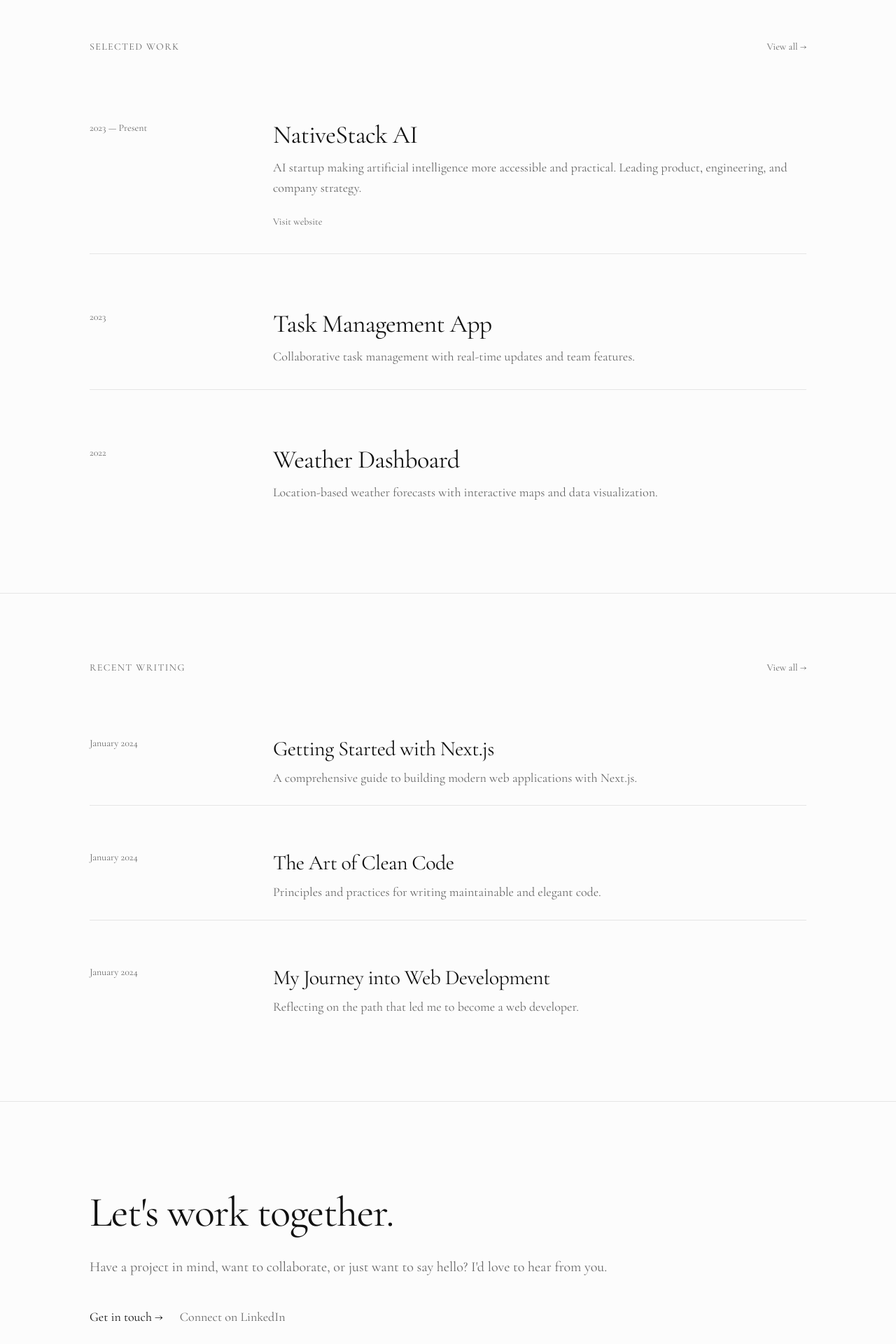
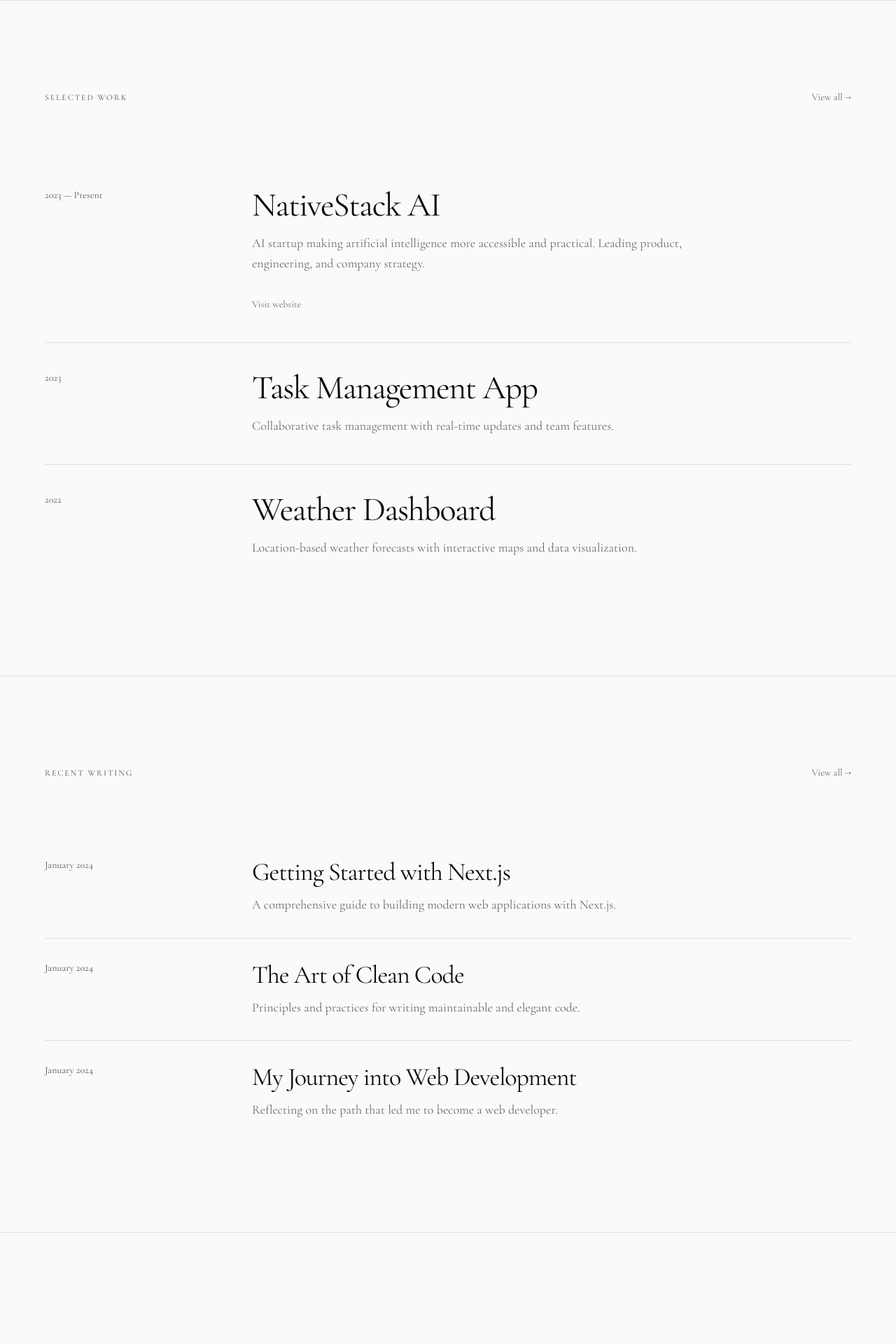
Before and after one commit to danteocualesjr/personal-website3, a Next.js app: page / in a window 1280 px wide. Shown: the part 800-2720 px from the top of the page at 70% size. Built offline with nearby package versions, Linux system fonts and the light colour scheme.

Commit message:
changing ui

```diff
--- a/app/globals.css
+++ b/app/globals.css
@@ -5,18 +5,20 @@
 @tailwind utilities;
 
 :root {
-  --bg: #fcfcfc;
-  --text: #111;
-  --muted: #666;
-  --border: #e5e5e5;
+  --bg: #fafafa;
+  --text: #0a0a0a;
+  --muted: #6b6b6b;
+  --border: #e0e0e0;
+  --accent: #0a0a0a;
 }
 
 @media (prefers-color-scheme: dark) {
   :root {
-    --bg: #111;
-    --text: #fafafa;
-    --muted: #888;
-    --border: #333;
+    --bg: #0a0a0a;
+    --text: #f5f5f5;
+    --muted: #a0a0a0;
+    --border: #2a2a2a;
+    --accent: #f5f5f5;
   }
 }
 
@@ -33,9 +35,10 @@
   color: var(--text);
   font-family: 'Cormorant Garamond', Georgia, serif;
   font-weight: 400;
-  font-size: 18px;
-  line-height: 1.7;
+  font-size: 19px;
+  line-height: 1.75;
   -webkit-font-smoothing: antialiased;
+  -moz-osx-font-smoothing: grayscale;
 }
 
 ::selection {
@@ -46,13 +49,15 @@
 /* Typography */
 h1, h2, h3, h4, h5, h6 {
   font-weight: 400;
-  letter-spacing: -0.02em;
+  letter-spacing: -0.03em;
+  line-height: 1.2;
 }
 
 /* Links */
 a {
   color: inherit;
   text-decoration: none;
+  transition: opacity 0.2s ease, color 0.2s ease;
 }
 
 /* Animations */
@@ -64,7 +69,7 @@
 @keyframes slideUp {
   from {
     opacity: 0;
-    transform: translateY(20px);
+    transform: translateY(24px);
   }
   to {
     opacity: 1;
@@ -73,24 +78,24 @@
 }
 
 .animate-in {
-  animation: slideUp 0.8s ease forwards;
+  animation: slideUp 0.9s cubic-bezier(0.16, 1, 0.3, 1) forwards;
 }
 
-.delay-1 { animation-delay: 0.1s; opacity: 0; }
-.delay-2 { animation-delay: 0.2s; opacity: 0; }
-.delay-3 { animation-delay: 0.3s; opacity: 0; }
-.delay-4 { animation-delay: 0.4s; opacity: 0; }
+.delay-1 { animation-delay: 0.15s; opacity: 0; }
+.delay-2 { animation-delay: 0.3s; opacity: 0; }
+.delay-3 { animation-delay: 0.45s; opacity: 0; }
+.delay-4 { animation-delay: 0.6s; opacity: 0; }
 
 /* Hover underline */
 .hover-line {
   position: relative;
-  display: inline;
+  display: inline-block;
 }
 
 .hover-line::after {
   content: '';
   position: absolute;
-  bottom: 0;
+  bottom: 2px;
   left: 0;
   width: 100%;
   height: 1px;
@@ -108,13 +113,14 @@
 /* Prose */
 .prose {
   font-size: 1.125rem;
-  line-height: 1.9;
+  line-height: 1.85;
   color: var(--text);
 }
 
 .prose h1, .prose h2, .prose h3 {
   margin-top: 3rem;
   margin-bottom: 1.5rem;
+  font-weight: 400;
 }
 
 .prose h1 { font-size: 2.5rem; }
@@ -128,6 +134,11 @@
 .prose a {
   text-decoration: underline;
   text-underline-offset: 4px;
+  transition: opacity 0.2s ease;
+}
+
+.prose a:hover {
+  opacity: 0.7;
 }
 
 .prose blockquote {
@@ -152,6 +163,7 @@
   overflow-x: auto;
   margin: 2rem 0;
   font-size: 0.875rem;
+  border-radius: 4px;
 }
 
 .prose pre code {
@@ -167,3 +179,8 @@
 .prose li {
   margin-bottom: 0.5rem;
 }
+
+/* Utility classes */
+.text-balance {
+  text-wrap: balance;
+}
--- a/app/page.tsx
+++ b/app/page.tsx
@@ -4,38 +4,38 @@
   return (
     <div>
       {/* Hero */}
-      <section className="min-h-[85vh] flex items-center px-6 pt-8">
-        <div className="max-w-5xl mx-auto w-full">
-          <p className="text-[--muted] text-sm tracking-wider uppercase mb-6 animate-in">
+      <section className="min-h-[90vh] flex items-center px-6 pt-12">
+        <div className="max-w-6xl mx-auto w-full">
+          <p className="text-[--muted] text-xs tracking-[0.15em] uppercase mb-8 animate-in font-medium">
             Founder · Writer
           </p>
-          <h1 className="text-5xl md:text-6xl lg:text-7xl leading-[1.1] mb-12 animate-in delay-1">
+          <h1 className="text-5xl md:text-6xl lg:text-7xl xl:text-8xl leading-[1.08] mb-16 animate-in delay-1 text-balance">
             Building{' '}
             <a
               href="https://nativestack.ai"
               target="_blank"
               rel="noopener noreferrer"
-              className="hover-line font-medium"
+              className="hover-line font-medium italic"
             >
               NativeStack AI
             </a>
             {' '}and exploring ideas through technology and words.
           </h1>
-          <div className="flex flex-wrap gap-6 text-lg animate-in delay-2">
+          <div className="flex flex-wrap items-center gap-x-8 gap-y-4 text-lg animate-in delay-2">
             <Link
               href="/about"
               className="hover-line"
             >
               About me
             </Link>
-            <span className="text-[--muted]">·</span>
+            <span className="text-[--muted] text-sm">·</span>
             <Link
               href="/portfolio"
               className="hover-line"
             >
               View work
             </Link>
-            <span className="text-[--muted]">·</span>
+            <span className="text-[--muted] text-sm">·</span>
             <Link
               href="/blog"
               className="hover-line"
@@ -47,42 +47,42 @@
       </section>
 
       {/* Selected Work */}
-      <section className="py-24 px-6 border-t border-[--border]">
-        <div className="max-w-5xl mx-auto">
-          <div className="flex items-baseline justify-between mb-16">
-            <h2 className="text-sm tracking-widest text-[--muted] uppercase">
+      <section className="py-32 px-6 border-t border-[--border]">
+        <div className="max-w-6xl mx-auto">
+          <div className="flex items-baseline justify-between mb-20">
+            <h2 className="text-xs tracking-[0.15em] text-[--muted] uppercase font-medium">
               Selected Work
             </h2>
             <Link
               href="/portfolio"
-              className="text-sm text-[--muted] hover:text-[--text] transition-colors hover-line"
+              className="text-sm text-[--muted] hover:text-[--text] transition-colors duration-300 hover-line"
             >
               View all →
             </Link>
           </div>
 
-          <div className="space-y-12">
+          <div className="space-y-0">
             <a
               href="https://nativestack.ai"
               target="_blank"
               rel="noopener noreferrer"
-              className="group block py-8 border-b border-[--border] hover:border-[--text]/20 transition-colors"
+              className="group block py-10 border-b border-[--border] hover:border-[--text]/30 transition-all duration-500"
             >
-              <div className="grid md:grid-cols-12 gap-6 items-start">
+              <div className="grid md:grid-cols-12 gap-8 items-start">
                 <div className="md:col-span-3">
-                  <p className="text-[--muted] text-sm">2023 — Present</p>
+                  <p className="text-[--muted] text-sm font-medium">2023 — Present</p>
                 </div>
                 <div className="md:col-span-9">
-                  <h3 className="text-3xl md:text-4xl mb-3 group-hover:opacity-70 transition-opacity">
+                  <h3 className="text-3xl md:text-4xl lg:text-5xl mb-4 group-hover:opacity-75 transition-opacity duration-300">
                     NativeStack AI
                   </h3>
-                  <p className="text-[--muted] text-lg leading-relaxed mb-4">
+                  <p className="text-[--muted] text-lg leading-relaxed mb-6 max-w-2xl">
                     AI startup making artificial intelligence more accessible and practical.
                     Leading product, engineering, and company strategy.
                   </p>
-                  <span className="inline-flex items-center gap-2 text-sm text-[--muted] group-hover:text-[--text] transition-colors">
+                  <span className="inline-flex items-center gap-2 text-sm text-[--muted] group-hover:text-[--text] transition-colors duration-300">
                     Visit website
-                    <span className="opacity-0 group-hover:opacity-100 transition-opacity">↗</span>
+                    <span className="opacity-0 group-hover:opacity-100 transition-opacity duration-300 transform group-hover:translate-x-1">↗</span>
                   </span>
                 </div>
               </div>
@@ -90,17 +90,17 @@
 
             <Link
               href="/portfolio"
-              className="group block py-8 border-b border-[--border] hover:border-[--text]/20 transition-colors"
+              className="group block py-10 border-b border-[--border] hover:border-[--text]/30 transition-all duration-500"
             >
-              <div className="grid md:grid-cols-12 gap-6 items-start">
+              <div className="grid md:grid-cols-12 gap-8 items-start">
                 <div className="md:col-span-3">
-                  <p className="text-[--muted] text-sm">2023</p>
+                  <p className="text-[--muted] text-sm font-medium">2023</p>
                 </div>
                 <div className="md:col-span-9">
-                  <h3 className="text-3xl md:text-4xl mb-3 group-hover:opacity-70 transition-opacity">
+                  <h3 className="text-3xl md:text-4xl lg:text-5xl mb-4 group-hover:opacity-75 transition-opacity duration-300">
                     Task Management App
                   </h3>
-                  <p className="text-[--muted] text-lg leading-relaxed">
+                  <p className="text-[--muted] text-lg leading-relaxed max-w-2xl">
                     Collaborative task management with real-time updates and team features.
                   </p>
                 </div>
@@ -109,17 +109,17 @@
 
             <Link
               href="/portfolio"
-              className="group block py-8 border-b border-[--border] hover:border-[--text]/20 transition-colors last:border-0"
+              className="group block py-10 border-b border-[--border] hover:border-[--text]/30 transition-all duration-500 last:border-0"
             >
-              <div className="grid md:grid-cols-12 gap-6 items-start">
+              <div className="grid md:grid-cols-12 gap-8 items-start">
                 <div className="md:col-span-3">
-                  <p className="text-[--muted] text-sm">2022</p>
+                  <p className="text-[--muted] text-sm font-medium">2022</p>
                 </div>
                 <div className="md:col-span-9">
-                  <h3 className="text-3xl md:text-4xl mb-3 group-hover:opacity-70 transition-opacity">
+                  <h3 className="text-3xl md:text-4xl lg:text-5xl mb-4 group-hover:opacity-75 transition-opacity duration-300">
                     Weather Dashboard
                   </h3>
-                  <p className="text-[--muted] text-lg leading-relaxed">
+                  <p className="text-[--muted] text-lg leading-relaxed max-w-2xl">
                     Location-based weather forecasts with interactive maps and data visualization.
                   </p>
                 </div>
@@ -130,34 +130,34 @@
       </section>
 
       {/* Writing */}
-      <section className="py-24 px-6 border-t border-[--border]">
-        <div className="max-w-5xl mx-auto">
-          <div className="flex items-baseline justify-between mb-16">
-            <h2 className="text-sm tracking-widest text-[--muted] uppercase">
+      <section className="py-32 px-6 border-t border-[--border]">
+        <div className="max-w-6xl mx-auto">
+          <div className="flex items-baseline justify-between mb-20">
+            <h2 className="text-xs tracking-[0.15em] text-[--muted] uppercase font-medium">
               Recent Writing
             </h2>
             <Link
               href="/blog"
-              className="text-sm text-[--muted] hover:text-[--text] transition-colors hover-line"
+              className="text-sm text-[--muted] hover:text-[--text] transition-colors duration-300 hover-line"
             >
               View all →
             </Link>
           </div>
 
-          <div className="space-y-10">
+          <div className="space-y-0">
             <Link
               href="/blog/getting-started-with-nextjs"
-              className="group block py-6 border-b border-[--border] hover:border-[--text]/20 transition-colors"
+              className="group block py-8 border-b border-[--border] hover:border-[--text]/30 transition-all duration-500"
             >
-              <div className="grid md:grid-cols-12 gap-6 items-start">
+              <div className="grid md:grid-cols-12 gap-8 items-start">
                 <div className="md:col-span-3">
-                  <p className="text-[--muted] text-sm">January 2024</p>
+                  <p className="text-[--muted] text-sm font-medium">January 2024</p>
                 </div>
                 <div className="md:col-span-9">
-                  <h3 className="text-2xl md:text-3xl mb-2 group-hover:opacity-70 transition-opacity">
+                  <h3 className="text-2xl md:text-3xl lg:text-4xl mb-3 group-hover:opacity-75 transition-opacity duration-300">
                     Getting Started with Next.js
                   </h3>
-                  <p className="text-[--muted]">
+                  <p className="text-[--muted] text-lg leading-relaxed max-w-2xl">
                     A comprehensive guide to building modern web applications with Next.js.
                   </p>
                 </div>
@@ -166,17 +166,17 @@
 
             <Link
               href="/blog/art-of-clean-code"
-              className="group block py-6 border-b border-[--border] hover:border-[--text]/20 transition-colors"
+              className="group block py-8 border-b border-[--border] hover:border-[--text]/30 transition-all duration-500"
             >
-              <div className="grid md:grid-cols-12 gap-6 items-start">
+              <div className="grid md:grid-cols-12 gap-8 items-start">
                 <div className="md:col-span-3">
-                  <p className="text-[--muted] text-sm">January 2024</p>
+                  <p className="text-[--muted] text-sm font-medium">January 2024</p>
                 </div>
                 <div className="md:col-span-9">
-                  <h3 className="text-2xl md:text-3xl mb-2 group-hover:opacity-70 transition-opacity">
+                  <h3 className="text-2xl md:text-3xl lg:text-4xl mb-3 group-hover:opacity-75 transition-opacity duration-300">
                     The Art of Clean Code
                   </h3>
-                  <p className="text-[--muted]">
+                  <p className="text-[--muted] text-lg leading-relaxed max-w-2xl">
                     Principles and practices for writing maintainable and elegant code.
                   </p>
                 </div>
@@ -185,17 +185,17 @@
 
             <Link
               href="/blog/journey-into-web-development"
-              className="group block py-6 border-b border-[--border] hover:border-[--text]/20 transition-colors last:border-0"
+              className="group block py-8 border-b border-[--border] hover:border-[--text]/30 transition-all duration-500 last:border-0"
             >
-              <div className="grid md:grid-cols-12 gap-6 items-start">
+              <div className="grid md:grid-cols-12 gap-8 items-start">
                 <div className="md:col-span-3">
-                  <p className="text-[--muted] text-sm">January 2024</p>
+                  <p className="text-[--muted] text-sm font-medium">January 2024</p>
                 </div>
                 <div className="md:col-span-9">
-                  <h3 className="text-2xl md:text-3xl mb-2 group-hover:opacity-70 transition-opacity">
+                  <h3 className="text-2xl md:text-3xl lg:text-4xl mb-3 group-hover:opacity-75 transition-opacity duration-300">
                     My Journey into Web Development
                   </h3>
-                  <p className="text-[--muted]">
+                  <p className="text-[--muted] text-lg leading-relaxed max-w-2xl">
                     Reflecting on the path that led me to become a web developer.
                   </p>
                 </div>
@@ -206,28 +206,29 @@
       </section>
 
       {/* Contact CTA */}
-      <section className="py-32 px-6 border-t border-[--border]">
-        <div className="max-w-5xl mx-auto">
-          <div className="max-w-3xl">
-            <h2 className="text-4xl md:text-5xl lg:text-6xl leading-tight mb-8">
+      <section className="py-40 px-6 border-t border-[--border]">
+        <div className="max-w-6xl mx-auto">
+          <div className="max-w-4xl">
+            <h2 className="text-4xl md:text-5xl lg:text-6xl xl:text-7xl leading-[1.08] mb-10 text-balance">
               Let's work together.
             </h2>
-            <p className="text-[--muted] text-xl mb-10 leading-relaxed">
+            <p className="text-[--muted] text-xl md:text-2xl mb-12 leading-relaxed max-w-2xl">
               Have a project in mind, want to collaborate, or just want to say hello?
               I'd love to hear from you.
             </p>
-            <div className="flex flex-wrap gap-6">
+            <div className="flex flex-wrap items-center gap-x-10 gap-y-4">
               <Link
                 href="/contact"
-                className="hover-line text-lg"
+                className="hover-line text-xl"
               >
                 Get in touch →
               </Link>
+              <span className="text-[--muted] text-sm">·</span>
               <a
                 href="https://www.linkedin.com/in/danteocualesjr/"
                 target="_blank"
                 rel="noopener noreferrer"
-                className="hover-line text-lg text-[--muted] hover:text-[--text] transition-colors"
+                className="hover-line text-xl text-[--muted] hover:text-[--text] transition-colors duration-300"
               >
                 Connect on LinkedIn
               </a>
```
